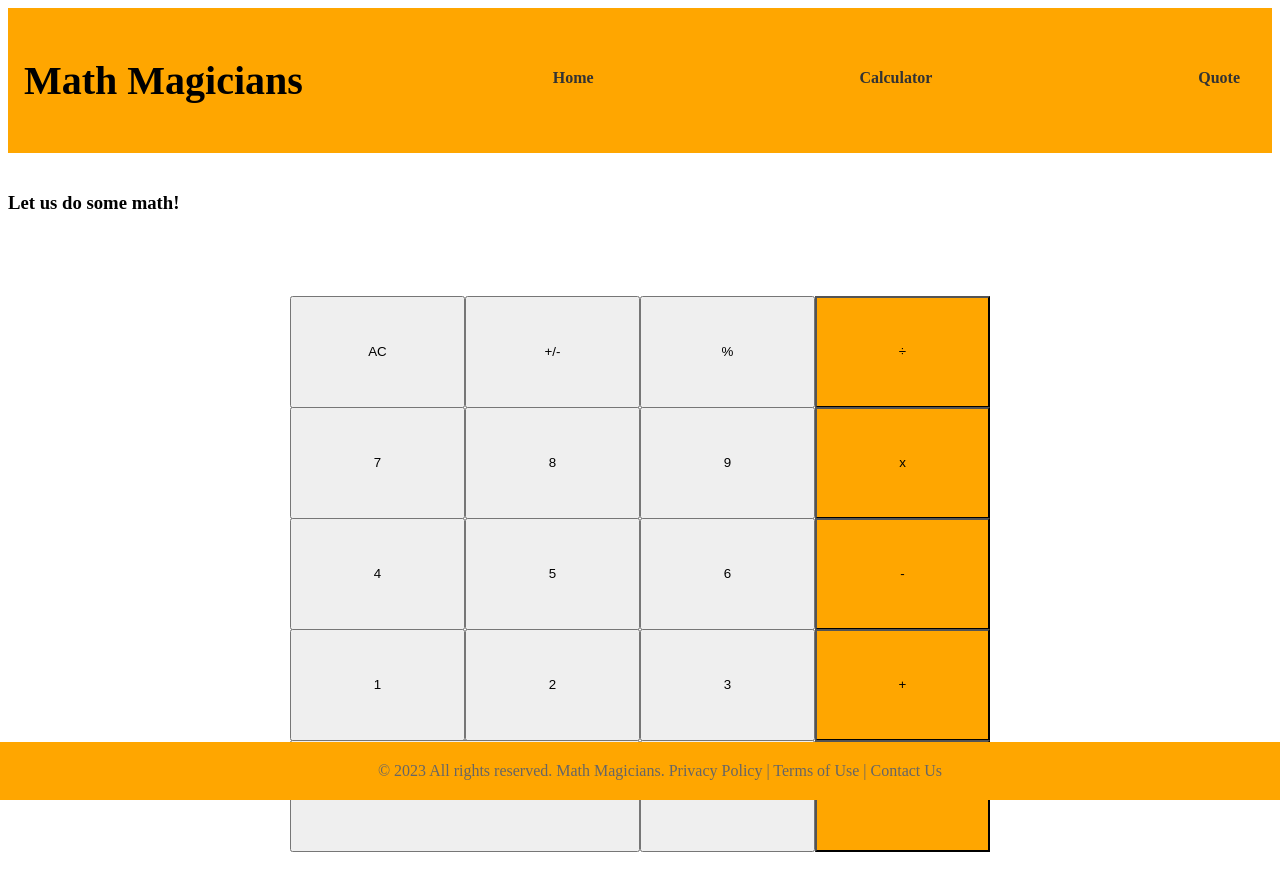
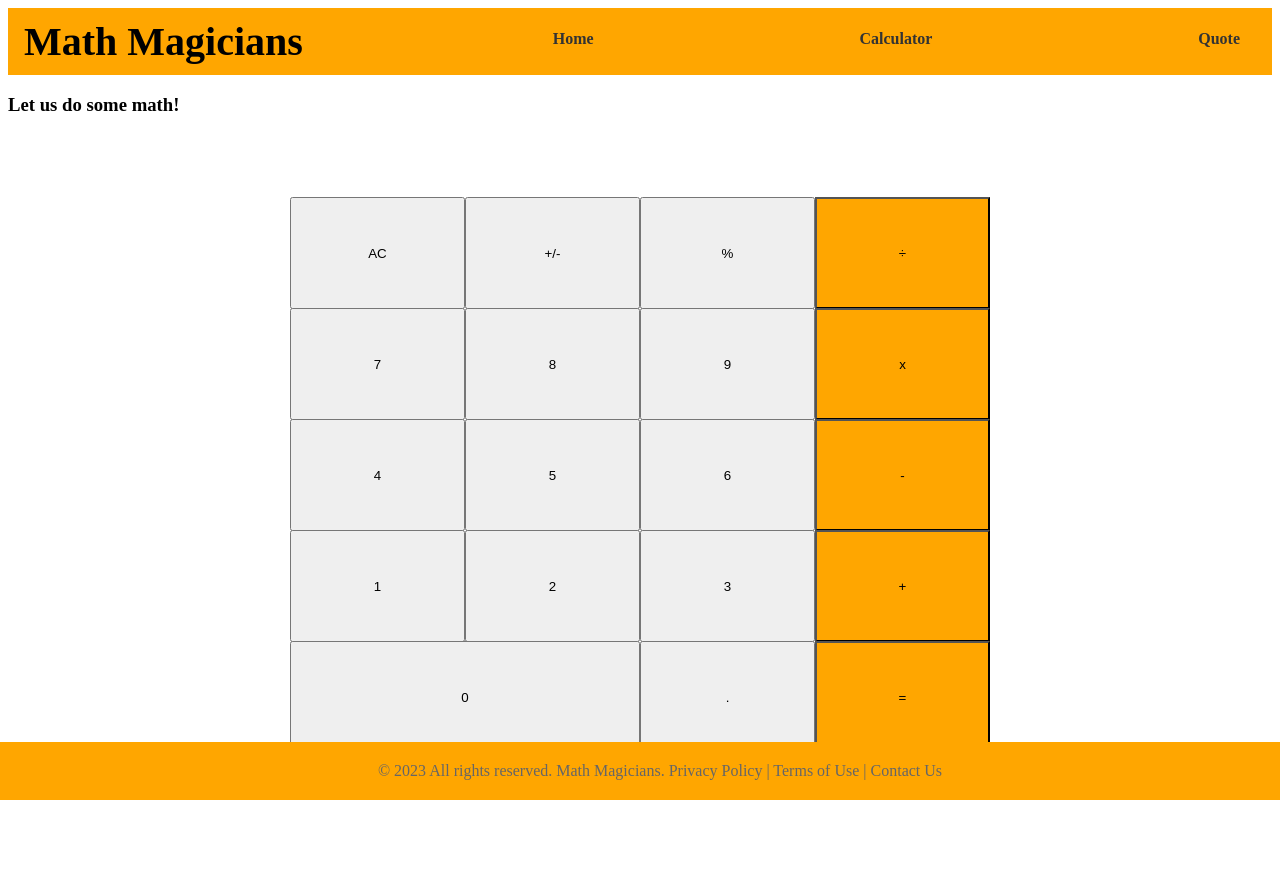
Before and after one commit to obed300/math-magician, a React (Create React App) app: page /Calculator in a window 1280 px wide. Shown: the top 890 px of the page. After the commit the page ends 833 px from the top, so only its background shows below. Built offline with nearby package versions, Linux system fonts and the light colour scheme.

Commit message:
Update file

```diff
--- a/src/index.css
+++ b/src/index.css
@@ -5,7 +5,7 @@
   align-content: flex-end;
   height: 630px;
   background-color: white;
-  margin-top: 20px;
+  /* margin-top: 10px; */
   padding-bottom: 120px;
 }
 
--- a/src/styles/Navbar.module.css
+++ b/src/styles/Navbar.module.css
@@ -4,6 +4,7 @@
   align-items: center;
   padding: 1rem;
   background-color: rgb(255, 166, 0);
+  height: 35px;
 }
 
 .activeLink {
```
Also changed, not shown: 1 other file (tests, documents, lock files or other folders).
